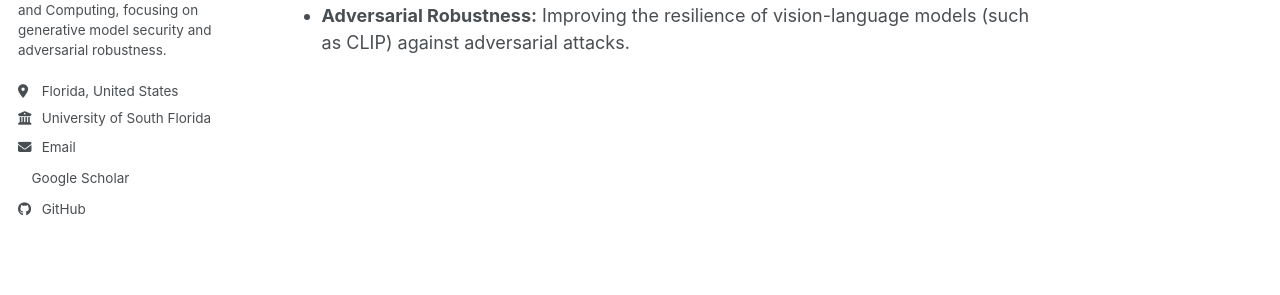
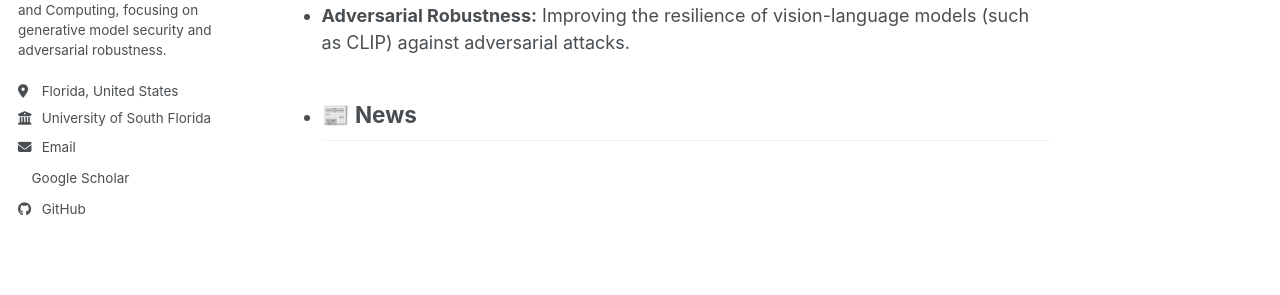
Before and after one commit to omid-ahmadieh/omid-ahmadieh.github.io, a Jekyll site: the page built from _pages/about.md, in a window 1280 px wide. Shown: the part 463-758 px from the top of the page. Built offline with Jekyll 4.4.1, drawn with Linux system fonts in a browser that asks for light colours; a style sheet for code colours, icons or effects is not loaded.

Commit message:
Update about.md

```diff
--- a/_pages/about.md
+++ b/_pages/about.md
@@ -15,3 +15,5 @@ Prior to joining USF, I conducted research at West Virginia University. I obtain
 My primary research focuses on the intersection of machine learning security and computer vision. I am particularly interested in:
 * **Generative Model Security:** Analyzing vulnerabilities and defending against image hijacks in generative models.
 * **Adversarial Robustness:** Improving the resilience of vision-language models (such as CLIP) against adversarial attacks.
+*
+## 📰 News
```
